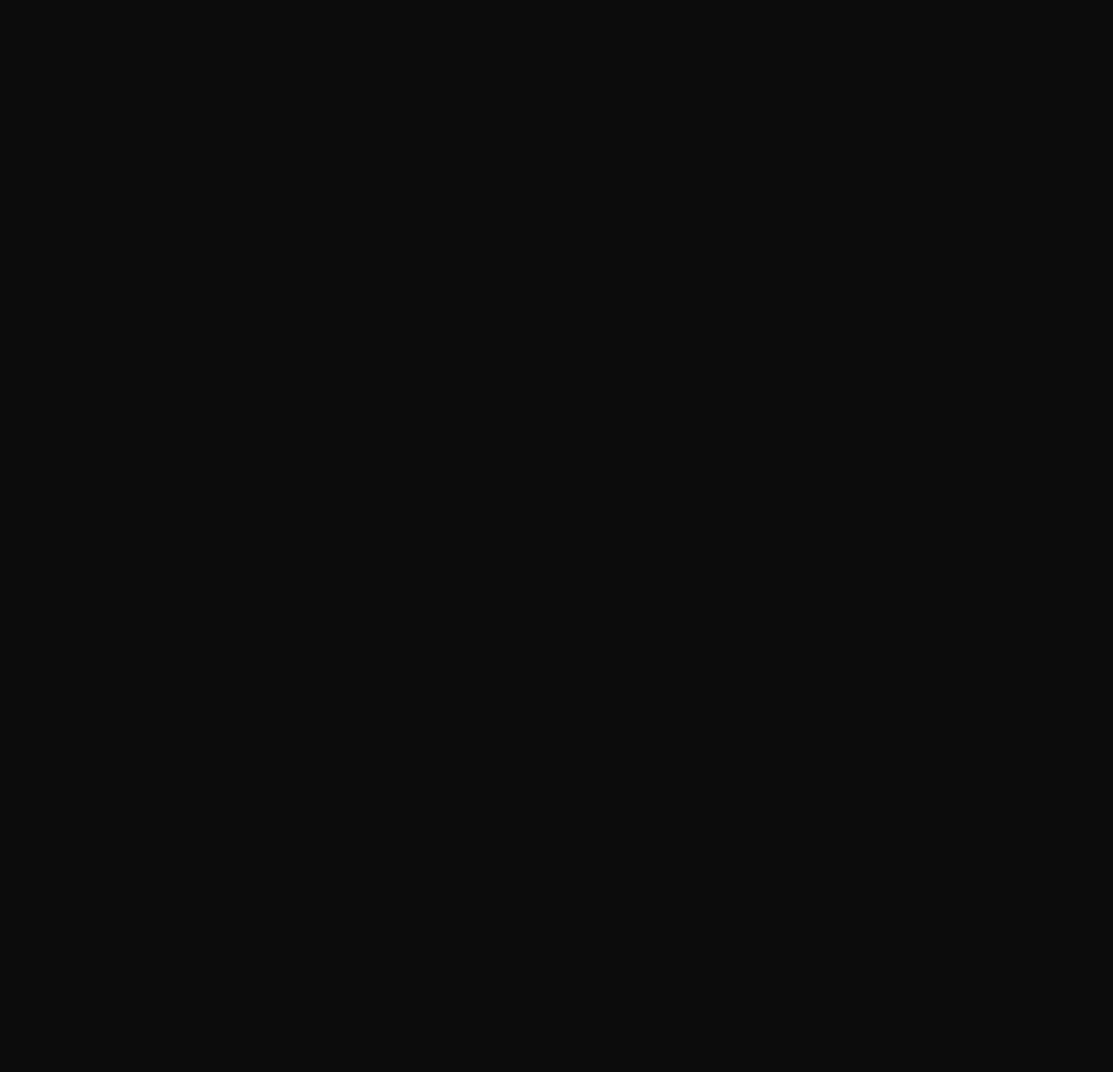
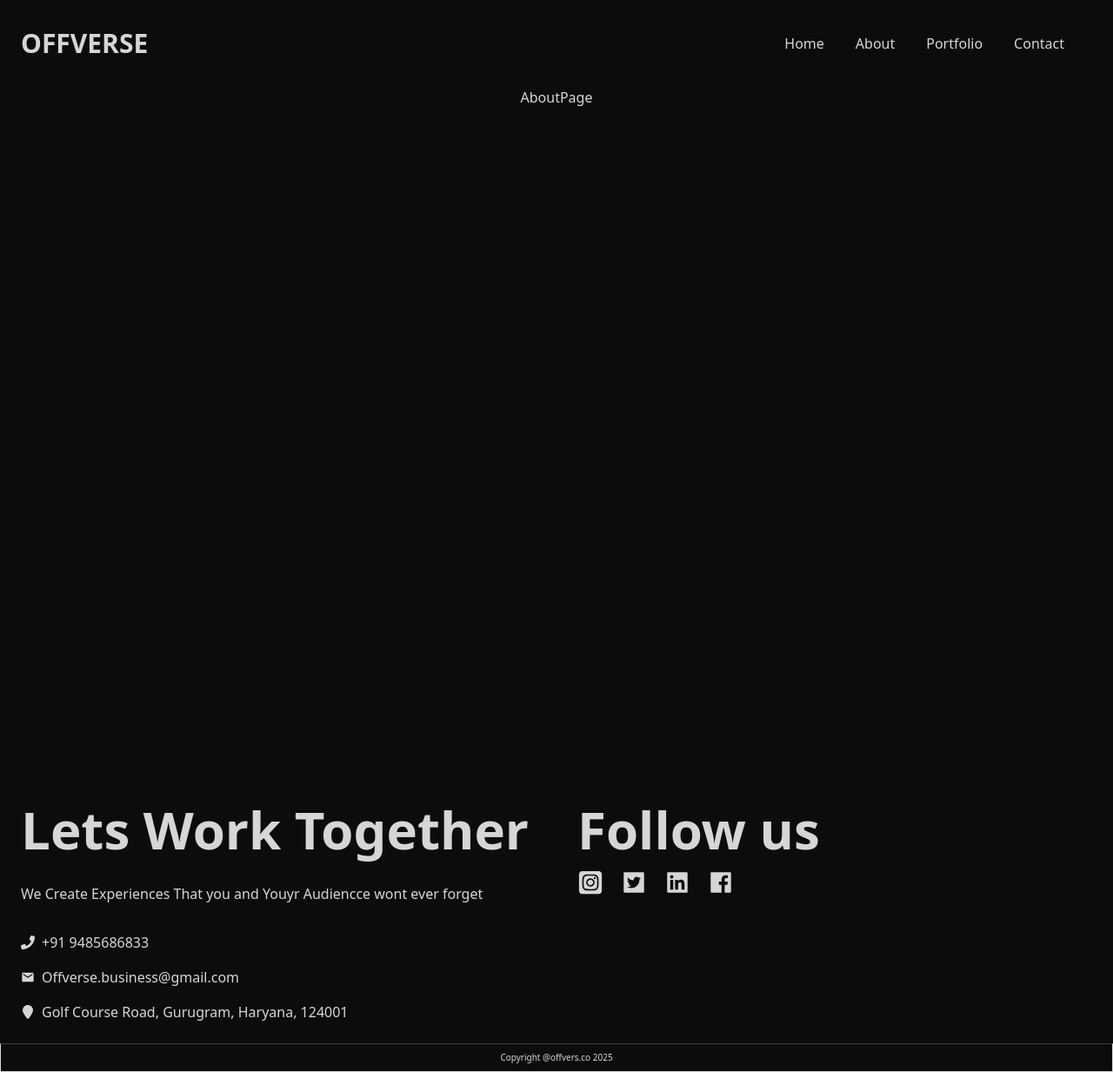
Before and after one commit to KashishKataria786/Offverse, a React (Vite) app: page /about in a window 1280 px wide. Before the commit this address had no page. Shown: the whole page at 87% size. Before the commit the page ends 800 px from the top, so only its background shows below. Built offline with nearby package versions, Linux system fonts and the light colour scheme.

Commit message:
Some changes in footer and Header with other routes

```diff
--- a/package.json
+++ b/package.json
@@ -14,6 +14,7 @@
     "axios": "^1.9.0",
     "react": "^19.1.0",
     "react-dom": "^19.1.0",
+    "react-icons": "^5.5.0",
     "react-router-dom": "^7.6.1",
     "tailwindcss": "^4.1.8"
   },
--- a/src/App.jsx
+++ b/src/App.jsx
@@ -4,6 +4,7 @@
 import HomePage from './pages/HomePage.jsx'
 import { useEffect, useState } from 'react';
 import Spinner from './components/Spinner.jsx';
+import AboutPage from './pages/AboutPage.jsx';
 
 const RouteChangeSpinner =()=>{
   const location = useLocation();
@@ -15,7 +16,7 @@
     return ()=>clearTimeout(timeout);
   },[location])
 
-  return loading ? <Spinner/>:null;
+  return loading ? <Spinner isLoading={loading}/>:null;
 }
 
 function App() {
@@ -26,6 +27,7 @@
     <RouteChangeSpinner/>
     <Routes>
       <Route path='/' element={<HomePage/>}/>
+      <Route path='/about' element={<AboutPage/>}/>
     </Routes>
     </>
   )
--- a/src/components/Footer.jsx
+++ b/src/components/Footer.jsx
@@ -1,8 +1,36 @@
 import React from 'react'
+import { AiFillFacebook, AiFillInstagram, AiFillLinkedin, AiFillTwitterSquare } from 'react-icons/ai'
+import {  FaPhone } from 'react-icons/fa'
+import { FaLocationPin, FaSquareInstagram } from 'react-icons/fa6'
+import { MdEmail } from 'react-icons/md'
 
 const Footer = () => {
   return (
-    <div>Footer</div>
+    <>
+    <div className='md:grid grid-cols-2'>
+      <div className='p-6 space-y-8 col-span-1 text-left'>
+        <h2 className='text-3xl md:text-6xl font-bold'>Lets Work Together</h2>
+        <p>We Create Experiences That you and Youyr Audiencce wont ever forget</p>
+        <ul className='space-y-4'>
+          <li className='flex gap-2 items-center'><FaPhone/>+91 9485686833</li>
+          <li className='flex gap-2 items-center'><MdEmail/>Offverse.business@gmail.com</li>
+          <li className='flex gap-2 items-center'><FaLocationPin/>Golf Course Road, Gurugram, Haryana, 124001</li>
+        </ul>
+      </div>
+      <div className='p-6 text-left'>
+         <h2 className='text-3xl md:text-6xl font-bold'>Follow us </h2>
+         <ul className='py-4 flex gap-5  '>
+          <li><FaSquareInstagram size={30} /></li>
+          <li><AiFillTwitterSquare size={30}/></li>
+          <li><AiFillLinkedin size={30}/></li>
+          <li><AiFillFacebook size={30}/></li>
+         </ul>
+      </div>
+    </div>
+    <div className='text-[10px] font-light py-2 border border-t-gray-700'>
+      <h6>Copyright @offvers.co 2025</h6>
+    </div>
+    </>
   )
 }
 
--- a/src/components/Header.jsx
+++ b/src/components/Header.jsx
@@ -1,15 +1,35 @@
-import React from 'react'
+import { useState } from "react";
+import { GiHamburgerMenu } from "react-icons/gi"
+import {  IoCloseSharp } from "react-icons/io5"
+
 
 const Header = () => {
+const [open,setOpen] = useState(false);
   return (
     <div className='flex gap-10 justify-between items-center px-6 py-8'>
         <h2 className='font-bold text-3xl'>OFFVERSE</h2>
-        <ul className='flex gap-9 px-8'>
+        <div className="flex md:hidden" onClick={()=>setOpen(!open)}>
+{
+          open? <IoCloseSharp size={20}/>:<GiHamburgerMenu size={20}/>
+        }
+        </div>
+        <ul className='hidden md:flex gap-9 px-8'>
             <li>Home</li>
             <li>About</li>
             <li>Portfolio</li>
             <li>Contact</li>
         </ul>
+        {
+          open ? <div className="fixed  left-0 top-20 bg-black text-white h-[100%] w-[100%]">
+            <ul className=' gap-9 px-8 text-white text-left text-xl md:text-md space-y-2'>
+            <li>Home</li>
+            <li>About</li>
+            <li>Portfolio</li>
+            <li>Contact</li>
+        </ul>
+          </div>:""
+        }
+
     </div>
   )
 }
--- a/src/components/Spinner.jsx
+++ b/src/components/Spinner.jsx
@@ -1,10 +1,18 @@
-
-const Spinner = () => (
-  <div className="fixed inset-0 flex items-center justify-center bg-black z-50">
-    <div className="w-12 h-12 border-4 border-blue-500 border-t-transparent rounded-full animate-spin" >
+const Spinner = ({ isLoading }) => {
+  return (
+    <div
+      className={`fixed transition-all duration-700 transform ${
+        isLoading
+          ? "inset-0 flex items-center justify-center bg-black opacity-100 scale-100 z-50"
+          : "top-4 left-4 translate-x-0 translate-y-0 scale-50 opacity-0 pointer-events-none z-0"
+      }`}
+    >
+      <div className="flex items-center space-x-2">
+        <div className="w-12 h-12 border-4 border-blue-500 border-t-transparent rounded-full animate-spin" />
+        <h1 className="animate-pulse font-bold text-3xl px-2 text-white">OFFVERSE</h1>
+      </div>
     </div>
-    <h1 className="animate-pulse font-bold text-3xl px-2">OFFVERSE</h1>
-  </div>
-);
+  );
+};
 
 export default Spinner;
--- /dev/null
+++ b/src/components/home-components/StarSection.jsx
@@ -0,0 +1,17 @@
+import React from 'react'
+
+const StarSection = () => {
+  return (
+    <div className='grid grid-cols-2 text-left'>
+        <div className='p-6'>
+            <h6>Let connect for your channel</h6>
+            <h2>We Make eXppercnec better</h2>
+        </div>
+        <div>
+            <img src='https://www.pexels.com/photo/person-using-a-computer-8100067'/>
+        </div>
+    </div>
+  )
+}
+
+export default StarSection
--- /dev/null
+++ b/src/pages/AboutPage.jsx
@@ -0,0 +1,11 @@
+import React from 'react'
+import Layout from '../components/Layout.jsx';
+const AboutPage = () => {
+  return (
+    <Layout>
+        AboutPage
+    </Layout>
+  )
+}
+
+export default AboutPage
--- a/src/pages/HomePage.jsx
+++ b/src/pages/HomePage.jsx
@@ -1,10 +1,11 @@
 import React from 'react'
 import Layout from '../components/Layout.jsx'
+import StarSection from '../components/home-components/StarSection.jsx'
 
 const HomePage = () => {
   return (
     <Layout>
-        Hompage
+      <StarSection/>
     </Layout>
   )
 }
```
Also changed, not shown: 1 other file (tests, documents, lock files or other folders).
